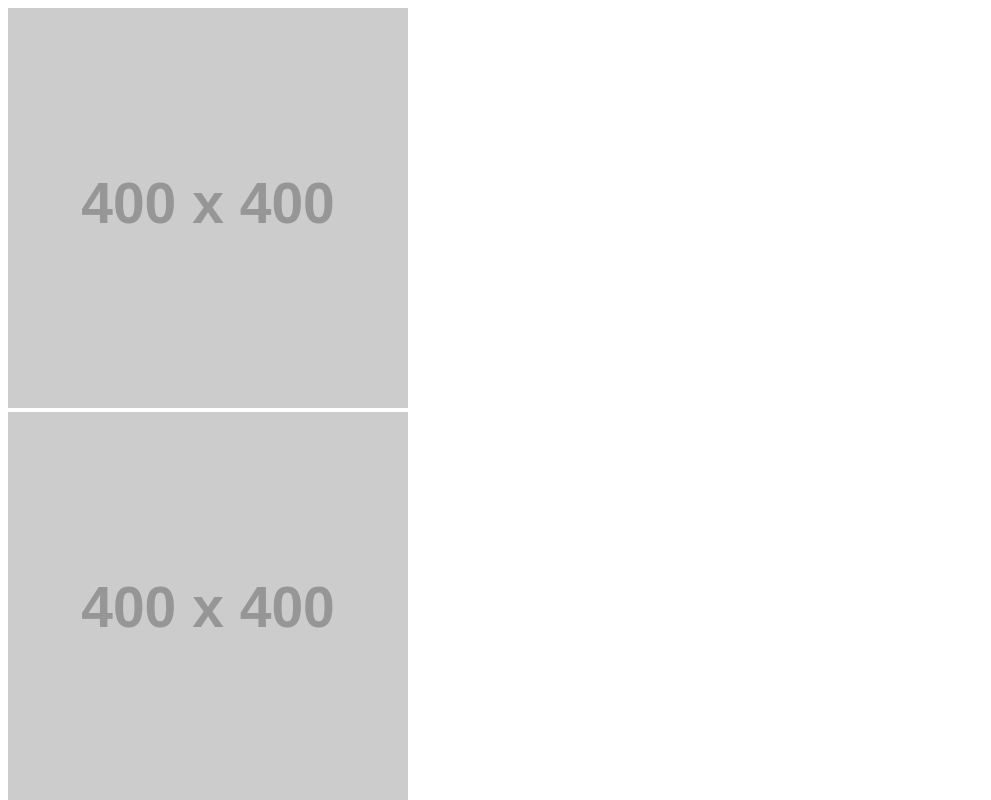
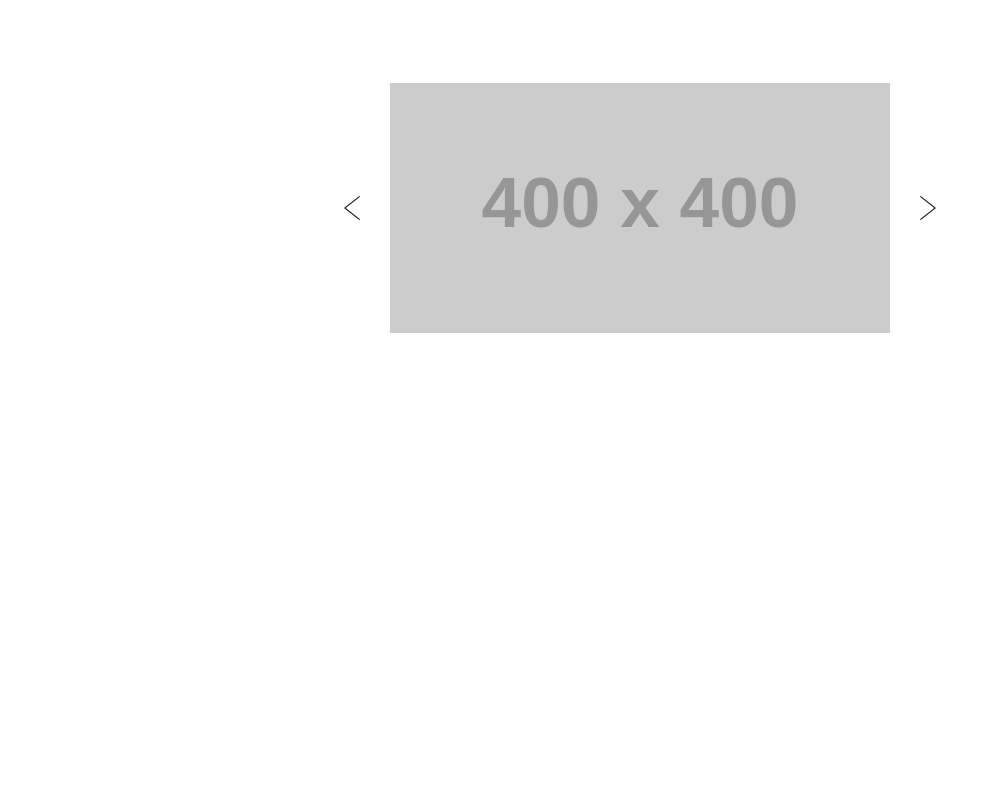
Before and after one commit to martenmatrix/odin-image-slider, a website: page src/index.html in a window 1280 px wide. Shown: the top 800 px of the page, without its empty margins (0-991 px from the left). Drawn offline with Linux system fonts and the light colour scheme; placeholder pictures from the web are drawn by us.

Commit message:
Add correct sizing of elements

```diff
--- a/src/index.html
+++ b/src/index.html
@@ -12,7 +12,7 @@
     <div class="img-slider-wrapper">
 
         <div class="img-slider">
-            <div class="arrow left"></div>
+            <svg class="arrow left" width="24" height="24" xmlns="http://www.w3.org/2000/svg" fill-rule="evenodd" clip-rule="evenodd"><path d="M20 .755l-14.374 11.245 14.374 11.219-.619.781-15.381-12 15.391-12 .609.755z"/></svg>
 
             <div class="slides">
                 <div class="slide">
@@ -20,11 +20,11 @@
                 </div>
 
                 <div class="slide">
-                    <img src="https://via.placeholder.com/400">
+                    <img src="https://via.placeholder.com/600">
                 </div>
 
                 <div class="slide">
-                    <img src="https://via.placeholder.com/400">
+                    <img src="https://via.placeholder.com/500">
                 </div>
 
                 <div class="slide">
@@ -32,7 +32,7 @@
                 </div>
             </div>
 
-            <div class="arrow right"></div>
+            <svg class="arrow right" width="24" height="24" xmlns="http://www.w3.org/2000/svg" fill-rule="evenodd" clip-rule="evenodd"><path d="M4 .755l14.374 11.245-14.374 11.219.619.781 15.381-12-15.391-12-.609.755z"/></svg>
         </div>
         <div class="current-slide-navigation"></div>
     </div>
--- a/src/style.css
+++ b/src/style.css
@@ -0,0 +1,32 @@
+.img-slider {
+    display: flex;
+    flex-direction: row;
+    align-items: center;
+    justify-content: space-between;
+
+    margin: 0 auto;
+    width: 600px;
+    height: 400px;
+}
+
+.slides {
+    position: relative;
+    width: 500px;
+    height: 250px;
+}
+
+.slides .slide {
+    position: absolute;
+    top: 0;
+    left: 0;
+
+    width: 100%;
+    height: 100%;
+}
+
+.slides .slide img {
+    width: 100%;
+    height: 100%;
+    object-fit: cover;
+
+}
```
